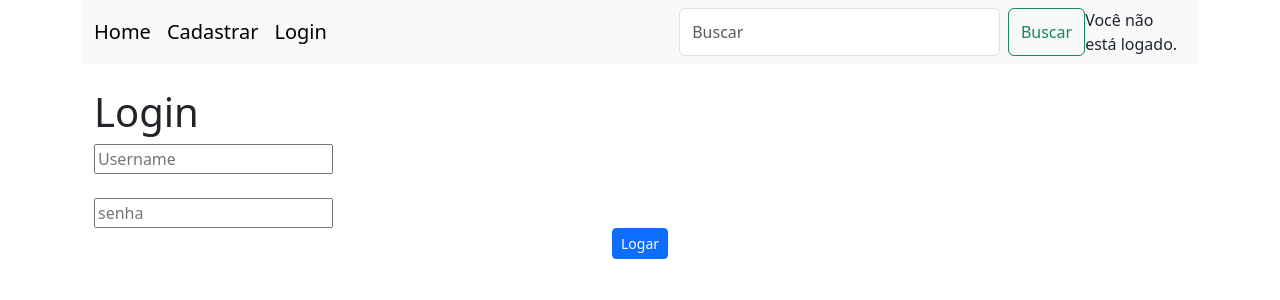
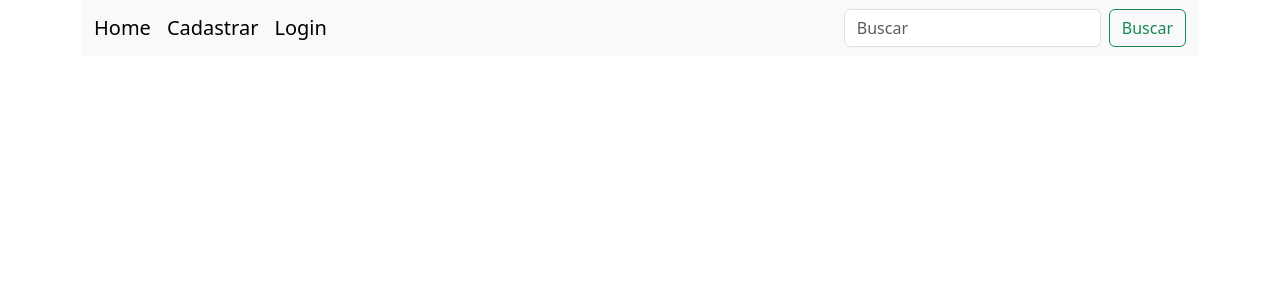
Before and after one commit to raimundlima/projeto_filmes, a Django app: page /auth/login in a window 1280 px wide. Shown: the top 300 px of the page. Run offline with Django 4.2, Linux system fonts and the light colour scheme.

Commit message:
inicio do front

```diff
--- a/apps/filmes/urls.py
+++ b/apps/filmes/urls.py
@@ -1,5 +1,5 @@
 from django.urls import path
-from apps.filmes.views import lista, cadastro
+from apps.filmes.views import lista, cadastro, edit_filmes, remover, slider
 
 app_name = 'cadastro_filmes'
 
@@ -8,5 +8,8 @@ urlpatterns = [
 
     path ('lista/', lista , name ='lista'),
     path ('cadastro/', cadastro, name ='cadastro'),
+    path ('edit_filmes/<int:id_filme>', edit_filmes, name = 'edit_filmes'),
+    path ('remover/<int:id_filme>', remover, name = 'remover'),
+    path ('slider/' , slider, name = 'slider'),
 
 ]
--- a/apps/usuarios/urls.py
+++ b/apps/usuarios/urls.py
@@ -1,12 +1,13 @@
 from django.urls import path
-from apps.usuarios.views import cadastro_user, login
+from apps.usuarios.views import cadastro_user, login, sair
 
 
 app_name = 'cadastro_usuarios'
 
 urlpatterns = [
     path ('cadastro_user',cadastro_user, name='cadastro_user'),
-    path ('login', login, name='login')
+    path ('login', login, name='login'),
+    path ('sair', sair, name='sair'),
 
 
 ]
--- a/apps/usuarios/views.py
+++ b/apps/usuarios/views.py
@@ -3,6 +3,7 @@ from django.shortcuts import render ,redirect
 from django.contrib.auth.models import User
 from django.contrib.auth import authenticate
 from django.contrib.auth import login as login_django
+from django.contrib.auth import logout
 from django.contrib import messages
 
 
@@ -33,7 +34,7 @@ def cadastro_user(request):
          user = User.objects.create_user(username=username, email=email , password=senha)
          user.save()
          messages.success(request,'Usúario cadastrado com sucesso!')
-        return redirect('cadastro_filmes:lista')
+        return redirect('cadastro_usuarios:login')
 
 
 
@@ -47,7 +48,7 @@ def login (request):
         if user:
             login_django(request, user)
             messages.success(request,'Usúario logado com sucesso!')
-            return redirect ( 'cadastro_filmes:cadastro')
+            return redirect ( 'cadastro_filmes:lista')
 
         else:
             messages.error(request,'Email ou senha invalidos!')
@@ -57,11 +58,6 @@ def login (request):
         return render(request, 'login.html')
 
 
-
-
-def minha_view(request):
-    username = None
-    if request.User.is_authenticated:
-        username = request.user.username
-
-    return render(request, 'minha_template.html', {'username': username})
+def sair (request):
+    logout(request)
+    return redirect('cadastro_filmes:slider')
--- a/setup/urls.py
+++ b/setup/urls.py
@@ -23,7 +23,7 @@ urlpatterns = [
     path('admin/', admin.site.urls),
     path('', include ('apps.filmes.urls', namespace='cadastro_filmes')),
     path('auth/', include ('apps.usuarios.urls', namespace='cadastro_usuarios')),
-    path('', views.lista, name='pagina_inicial')
+    path('', views.slider, name='pagina_inicial')
 
 
 ]
--- a/templates/base.html
+++ b/templates/base.html
@@ -6,7 +6,15 @@
     <title>{% block title %}Título Padrão{% endblock %}</title>
     <link rel="stylesheet" href="https://cdn.jsdelivr.net/npm/bootstrap@5.3.0/dist/css/bootstrap.min.css">
     <link rel="stylesheet" href="https://cdn.jsdelivr.net/npm/bootstrap-icons@1.10.5/font/bootstrap-icons.css">
-</head>
+    <style>
+    .imagem-slideshow {
+
+    max-height: 500px; /* Defina a altura máxima desejada */
+}
+  </style>
+
+
+  </head>
 <body>
     <div class="container">
       {% for message in messages %}
@@ -18,9 +26,28 @@
         <header>
             <nav class="navbar navbar-expand-lg bg-body-tertiary">
                 <div class="container-fluid">
-                  <a class="navbar-brand" href="{% url 'cadastro_filmes:lista' %}">Home</a>
-                  <a class="navbar-brand" href="{% url 'cadastro_usuarios:cadastro_user' %}">Cadastrar</a>
-                  <a class="navbar-brand" href="{% url 'cadastro_usuarios:login'%}">Login</a>
+                  {% if user.is_authenticated%}
+                  Olá, {{ user }}!
+                  <a class="navbar-brand" href="{% url 'cadastro_filmes:slider' %}">Home</a>
+                  <a class="navbar-brand" href="{% url 'cadastro_filmes:cadastro' %}">Incluir filme</a>
+                  <a class="navbar-brand" href="{% url 'cadastro_usuarios:sair'%}">Logout</a>
+
+                  {% else %}
+                  <a class="navbar-brand" href="{% url 'cadastro_filmes:slider' %}">Home</a>
+                  <a class="navbar-brand" href="{% url 'cadastro_usuarios:cadastro_user'%}">Cadastrar</a>
+                  <a class="navbar-brand" href="{% url 'cadastro_usuarios:login'%}" id="openLoginModal">Login</a>
+                  <script>
+                    $(document).ready(function() {
+                        // Quando o link "Login" com id "openLoginModal" é clicado, impedir a navegação padrão
+                        // e abrir o modal de login
+                        $("#openLoginModal").click(function(event) {
+                            event.preventDefault(); // Impede a navegação padrão
+                            $("#loginModal").modal('show'); // Abre o modal de login
+                        });
+                    });
+                </script>
+
+                  {% endif %}
                   <button class="navbar-toggler" type="button" data-bs-toggle="collapse" data-bs-target="#navbarSupportedContent" aria-controls="navbarSupportedContent" aria-expanded="false" aria-label="Toggle navigation">
                     <span class="navbar-toggler-icon"></span>
                   </button>
@@ -34,13 +61,7 @@
                     <form class="d-flex" role="search">
                       <input class="form-control me-2" type="search" placeholder="Buscar" aria-label="Search">
                      <button class="btn btn-outline-success" type="submit">Buscar</button>
-                     <div id="usuario_logado">
-                      {% if username %}
-                          Bem-vindo, {{ username }}!
-                      {% else %}
-                          Você não está logado.
-                      {% endif %}
-                  </div>
+
                     </form>
                   </div>
                 </div>
@@ -56,6 +77,8 @@
         </footer>
 
         <script src="https://cdn.jsdelivr.net/npm/bootstrap@5.3.0/dist/js/bootstrap.bundle.min.js"></script>
+        <script src="https://code.jquery.com/jquery-3.6.0.min.js"></script>
+
 
 
 
--- a/templates/login.html
+++ b/templates/login.html
@@ -7,24 +7,36 @@
 
 <div class="container">
 
-    <h1 class="mt-4">Login</h1>
-    <form action ="{% url 'cadastro_usuarios:login'%}" method="POST">
-        {% csrf_token %}
-
-        <input type="text" placeholder="Username" name="username">
-        <br>
-
-        <br>
-        <input type="password" placeholder="senha" name="senha">
+    <div class="modal fade" id="loginModal" tabindex="-1" aria-labelledby="loginModalLabel" aria-hidden="true">
+        <div class="modal-dialog">
+            <div class="modal-content">
+                <div class="modal-header">
+                    <h5 class="modal-title" id="loginModalLabel">Login</h5>
+                    <button type="button" class="btn-close" data-bs-dismiss="modal" aria-label="Close"></button>
+                </div>
+                <div class="modal-body">
+                    <!-- Formulário de login -->
+                    <form method="post" action="{% url 'cadastro_usuarios:login'%}">
+                        {% csrf_token %}
+                        <div class="mb-3">
+                            <label for="username" class="form-label">Nome de Usuário:</label>
+                            <input type="text" class="form-control" id="username" name="username">
+                        </div>
+                        <div class="mb-3">
+                            <label for="password" class="form-label">Senha:</label>
+                            <input type="password" class="form-control" id="password" name="password">
+                        </div>
+                        <button type="submit" class="btn btn-primary">Entrar</button>
+                    </form>
+                </div>
+            </div>
+        </div>
+    </div>
 
 
 
 
 
-        <div class="d-grid gap-2 d-md-flex justify-content-md-center"><!--Botões do form-->
-            <button type="submit" class="btn btn-primary btn-sm">Logar</button>
 
-        </div>
-    </form>
-</div>
+
 {% endblock %}
```
Also changed, not shown: apps/filmes/views.py (+33 -2 lines), templates/edit_filmes.html (added, +30 -0 lines), templates/lista_filmes.html (+19 -3 lines), templates/slider.html (added, +30 -0 lines), db.sqlite3.
